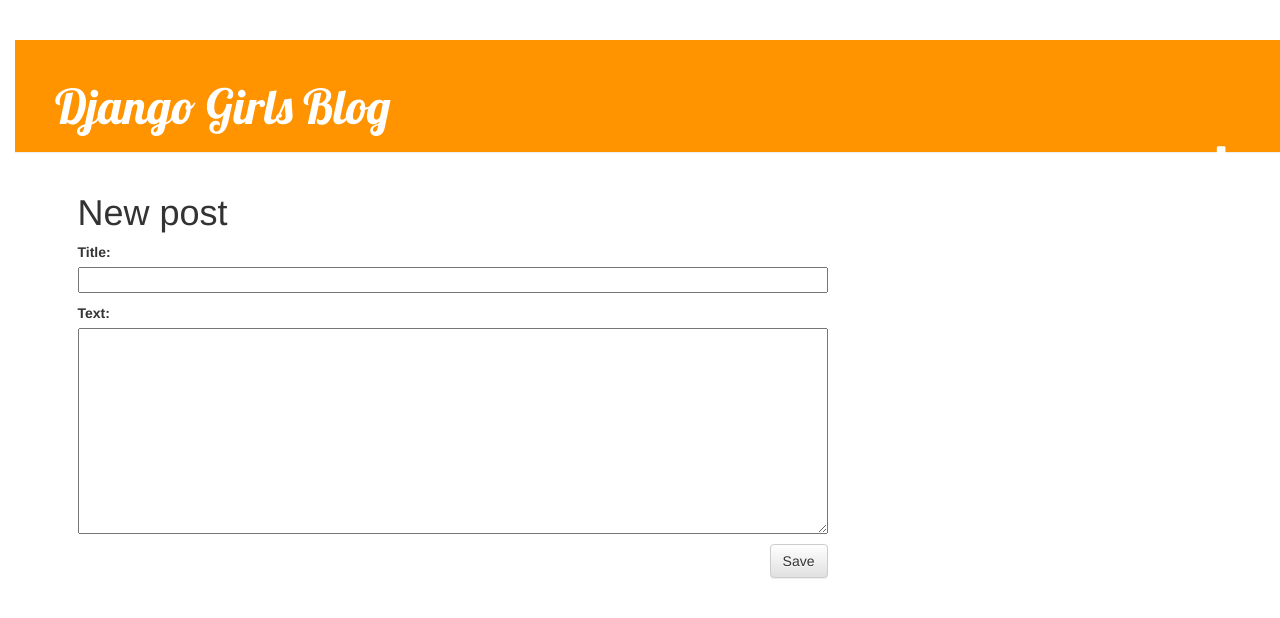
After one commit to eclipstar/MaFirstBlog, a Django app: template blog/templates/blog/post_edit.html in a window 1280 px wide. The commit adds this page. Shown: the top 618 px of the page. Run offline with Django 3.2, Linux system fonts and the light colour scheme; the template is opened without the code that fills it: values that come from a table or form of the project are taken from there, others are empty; parts of the project's set-up code (start-up, migrations or seed data) failed here and were passed over; some libraries are stand-ins or nearby versions.

Commit message:
a hacer los submit

```diff
--- a/blog/templates/blog/base.html
+++ b/blog/templates/blog/base.html
@@ -10,6 +10,7 @@
   <body>
         <div class="page-header">
             <h1><a href="/">Django Girls Blog</a></h1>
+            <a href="{% url 'blog.views.post_new' %}" class="top-menu"><span class="glyphicon glyphicon-plus"></span></a>
         </div>
         <div class="content container">
             <div class="row">
--- /dev/null
+++ b/blog/templates/blog/post_edit.html
@@ -0,0 +1,9 @@
+{% extends 'blog/base.html' %}
+
+    {% block content %}
+        <h1>New post</h1>
+        <form method="POST" class="post-form">{% csrf_token %}
+            {{ form.as_p }}
+            <button type="submit" class="save btn btn-default">Save</button>
+        </form>
+    {% endblock %}
--- a/blog/urls.py
+++ b/blog/urls.py
@@ -3,5 +3,6 @@
 
 urlpatterns = [
   url(r'^$', views.post_list),
-  url (r'^post/(?P<pk>[0-9]+)/$', views.post_detail)
+  url (r'^post/(?P<pk>[0-9]+)/$', views.post_detail),
+  url (r'^post/new/$'views.post_new, name="post_new"),
   ]
--- a/blog/views.py
+++ b/blog/views.py
@@ -1,6 +1,7 @@
 from django.shortcuts import render, get_object_or_404
 from .models import Post
 from django.utils import timezone
+from .forms import PostForm
 
 def post_list(request):
   posts=Post.objects.filter(published_date__lte=timezone.now()).order_by('published_date')
@@ -9,3 +10,7 @@
 def post_detail(request, pk):
   post = get_object_or_404(Post, pk=pk)
   return render(request, 'blog/post_detail.html', {'post': post})
+
+def post_new(request):
+  form=PostForm()
+  return render(request,'blog/post_edit.html',{'form':form})
```
